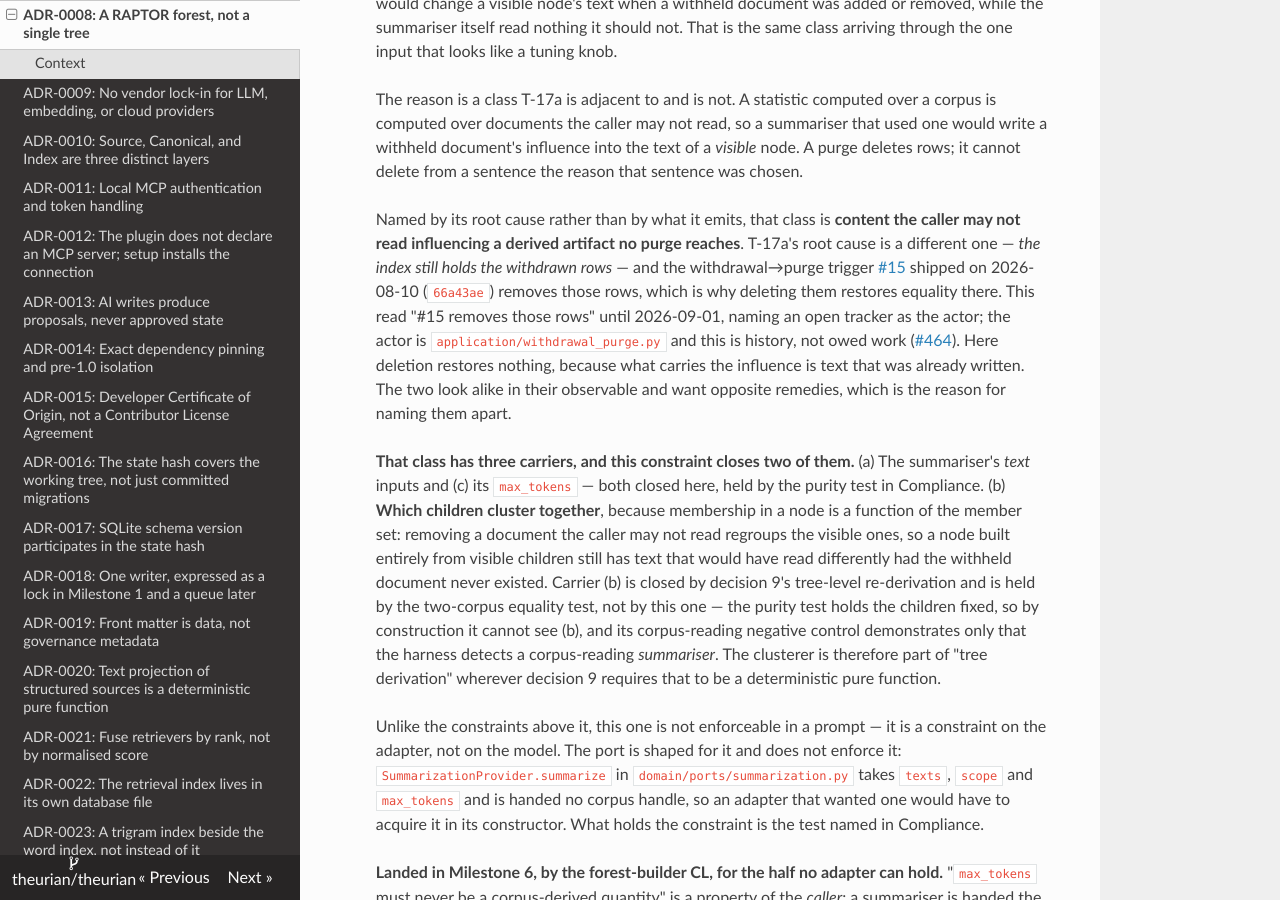
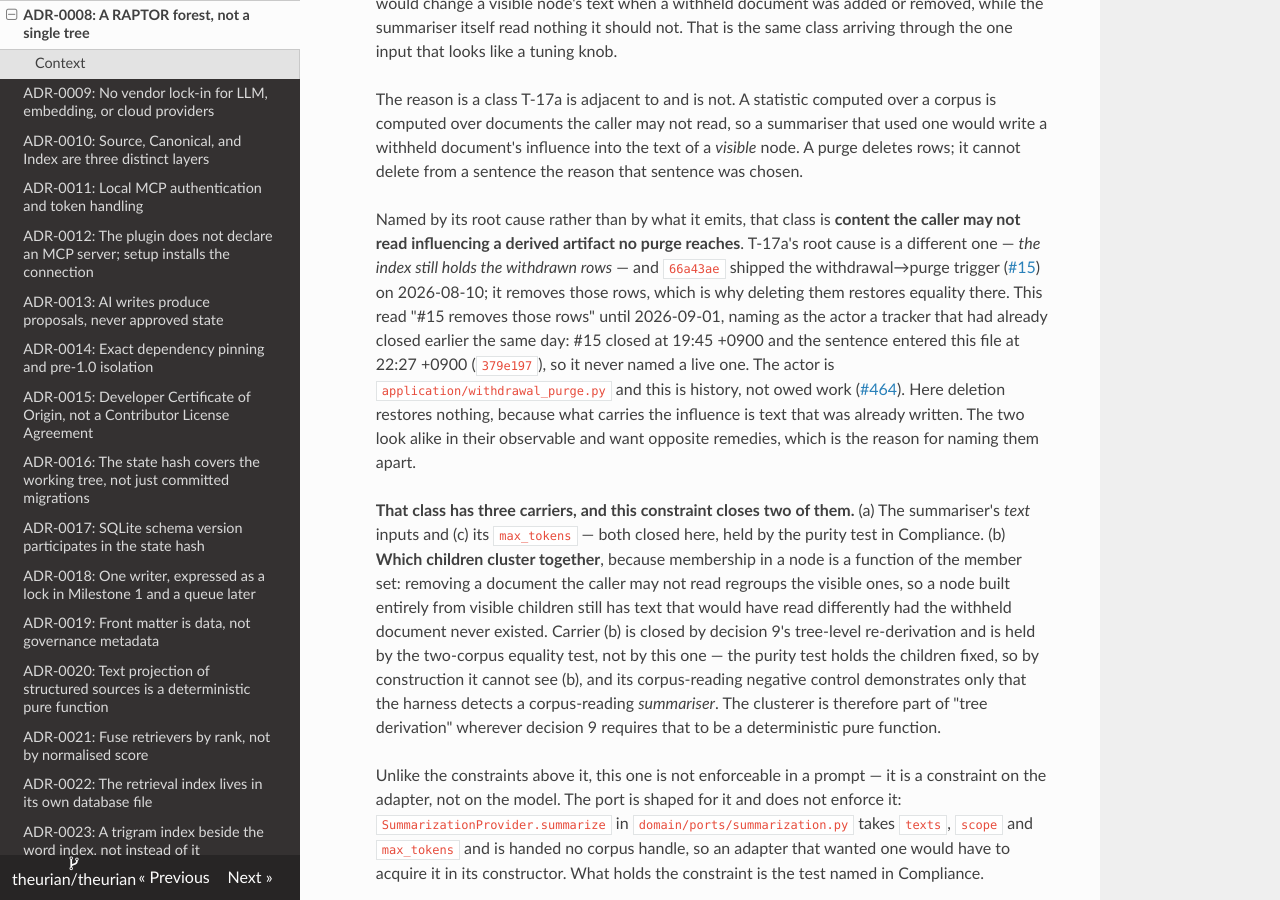
Before and after one commit to theurian/theurian, an MkDocs documentation site: the page built from docs/adr/0008-raptor-forest.md, in a window 1280 px wide and 900 px high, scrolled down 13511 px. Built offline with MkDocs 1.6.1, drawn with Linux system fonts in a browser that asks for light colours.

Commit message:
docs(adr): date ADR-0008's #15 correction against when the tracker closed
The correction note added on this branch said the retracted sentence named
"an open tracker as the actor". It did not: #15 closed at 19:45 +0900 on
2026-08-10 (`66a43ae`) and the sentence entered this file at 22:27 +0900 the
same day (`379e197`), 2 h 42 m later, so it named a closed tracker on every
day of its life. A false dated claim inside a note whose whole purpose is
stating the record accurately.

The accurate form is also the stronger one, so the note now carries both
timestamps rather than the word "open". The #464 cite and the actor
correction -- the actor is `application/withdrawal_purge.py` -- stand.

The same paragraph read "the withdrawal->purge trigger #15 shipped on
2026-08-10 (`66a43ae`) removes those rows", with the issue in the subject
position of "shipped". A commit ships; an issue is what it closes.

Review-Finding: code-review HIGH — ADR-0008's correction note called #15 an open tracker at a time it had already closed
Review-Finding: code-review LOW — "#15 shipped on 2026-08-10" put the issue in the shipper's position
Signed-off-by: Takehide Uchida <utchy@graphnote-design.com>

```diff
--- a/docs/adr/0008-raptor-forest.md
+++ b/docs/adr/0008-raptor-forest.md
@@ -682,12 +682,14 @@ flowchart TB
    > Named by its root cause rather than by what it emits, that class is
    > **content the caller may not read influencing a derived artifact no purge
    > reaches**. T-17a's root cause is a different one — *the index still holds
-   > the withdrawn rows* — and the withdrawal→purge trigger
-   > [#15](https://github.com/theurian/theurian/issues/15) shipped on 2026-08-10
-   > (`66a43ae`) removes those rows, which is why deleting them restores equality
-   > there. This read "#15 removes those rows" until 2026-09-01, naming an open
-   > tracker as the actor; the actor is `application/withdrawal_purge.py` and
-   > this is history, not owed work
+   > the withdrawn rows* — and `66a43ae` shipped the withdrawal→purge trigger
+   > ([#15](https://github.com/theurian/theurian/issues/15)) on 2026-08-10; it
+   > removes those rows, which is why deleting them restores equality
+   > there. This read "#15 removes those rows" until 2026-09-01, naming as the
+   > actor a tracker that had already closed earlier the same day: #15 closed at
+   > 19:45 +0900 and the sentence entered this file at 22:27 +0900 (`379e197`),
+   > so it never named a live one. The actor is
+   > `application/withdrawal_purge.py` and this is history, not owed work
    > ([#464](https://github.com/theurian/theurian/issues/464)). Here
    > deletion restores nothing, because what carries the influence is text that
    > was already written. The two look alike in their observable and want
```
